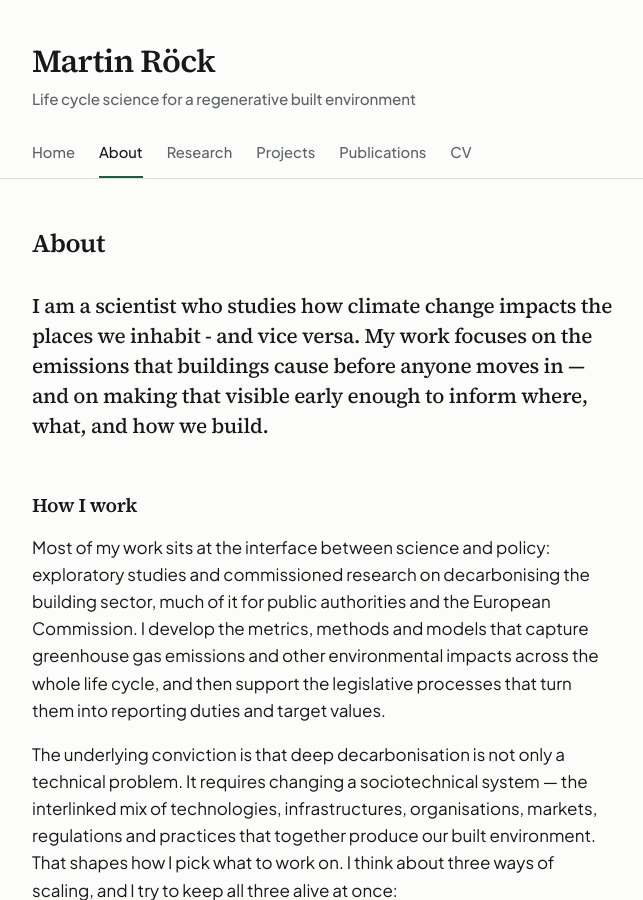
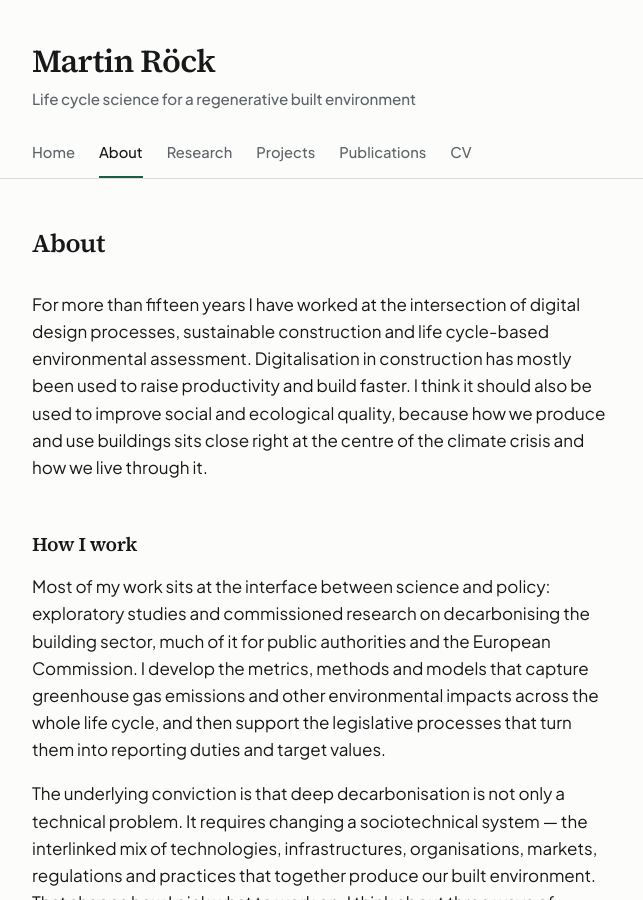
Before and after one commit to mroeck/martinroeck.com, a Jekyll site: the page built from about.md, in a window 1280 px wide and 900 px high. Shown: the whole window, without its empty margins (316-959 px from the left). Built offline with Jekyll 4.4.1, drawn with Linux system fonts in a browser that asks for light colours.

Commit message:
Update about.md

```diff
--- a/about.md
+++ b/about.md
@@ -4,7 +4,12 @@ title: About
 permalink: /about/
 ---
 
-<p class="lede">I am a scientist who studies how climate change impacts the places we inhabit - and vice versa. My work focuses on the emissions that buildings cause before anyone moves in — and on making that visible early enough to inform where, what, and how we build.</p>
+For more than fifteen years I have worked at the intersection of digital design
+processes, sustainable construction and life cycle-based environmental
+assessment. Digitalisation in construction has mostly been used to raise
+productivity and build faster. I think it should also be used to improve
+social and ecological quality, because how we produce and use buildings
+sits close right at the centre of the climate crisis and how we live through it.
 
 
 ## How I work
```
